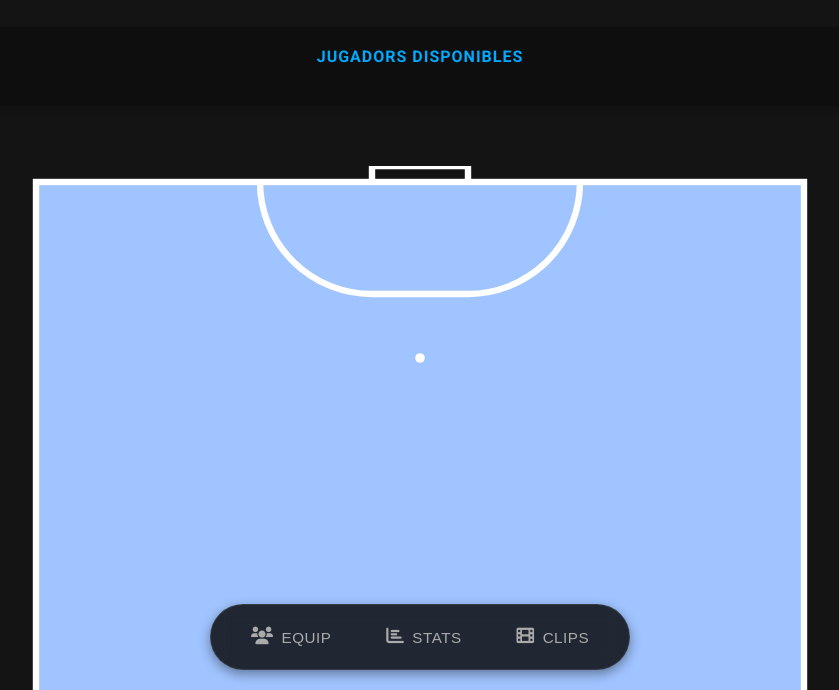
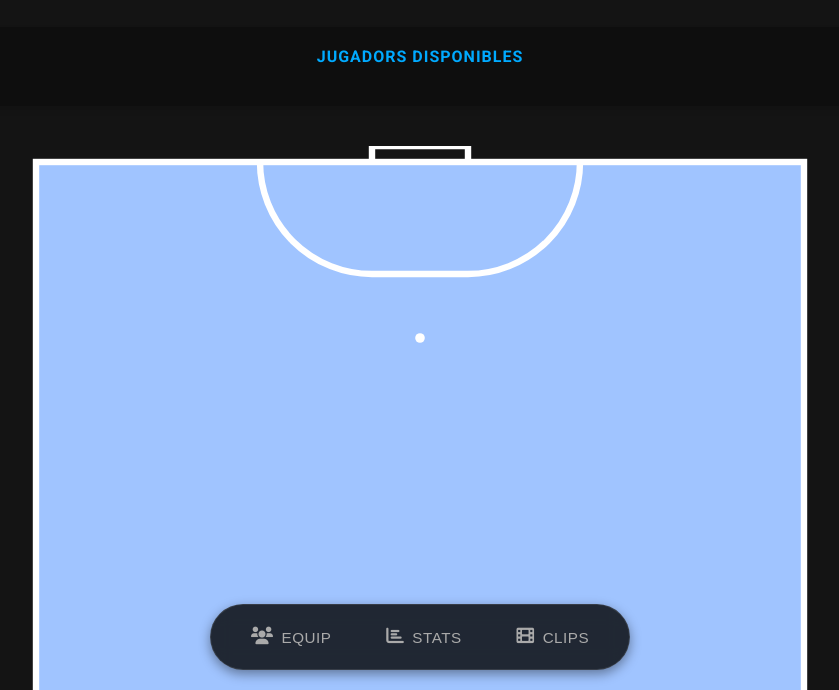
Before and after one commit to roisseoane/ALINSTATS-Football-Team-Manger, a plain HTML site: page index.html in a window 1280 px wide. Shown: the part 110-800 px from the top of the page, without its empty margins (220-1059 px from the left). Drawn offline with nearby package versions, Linux system fonts and the light colour scheme.

Commit message:
Eliminat el FlexBox de CSS style.css

```diff
--- a/css/style.css
+++ b/css/style.css
@@ -1,11 +1,9 @@
 /* Reset & Base styles */
 * { box-sizing: border-box; margin: 0; padding: 0; }
 html, body {
-    height: 100%;
+    /* Estas propiedades ya no son necesarias aquí */
     margin: 0;
     padding: 0;
-    display: flex;
-    flex-direction: column;
 }
 
 body {
@@ -13,9 +11,9 @@ body {
     background: #141414;
     color: #fff;
     min-height: 100vh;
-    display: flex;
-    flex-direction: column;
     padding: 10px; /* Simplified padding for mobile */
+    /* Añadimos espacio abajo para la barra de navegación fija */
+    padding-bottom: 120px;
 }
 
 /* Header */
@@ -38,13 +36,9 @@ h1 {
 
 /* Layout */
 main {
-    flex: 1;
     width: 100%;
     margin: 20px auto 0;
-    padding-bottom: 120px; /* Space for bottom nav */
-    display: flex;
-    flex-direction: column;
-    align-items: center;
+    /* La propiedad padding-bottom se ha movido al body */
 }
 
 footer {
@@ -132,7 +126,7 @@ footer {
 /* Carrusel */
 .carrusel-container {
     width: 100%;
-    margin: 15px auto 20px;
+    margin: 0 auto 25px auto;
     background: rgba(0, 0, 0, 0.3);
     border-radius: 12px;
     padding: 15px;
```
